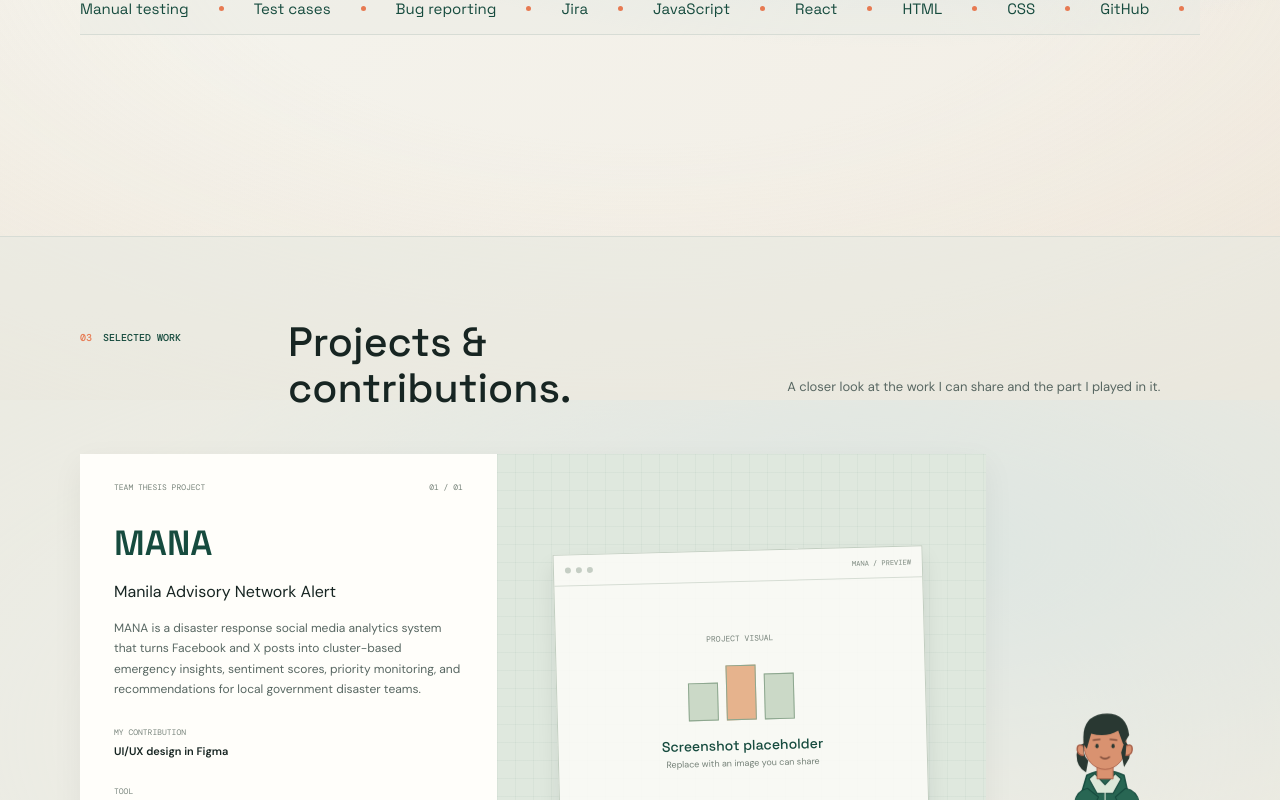
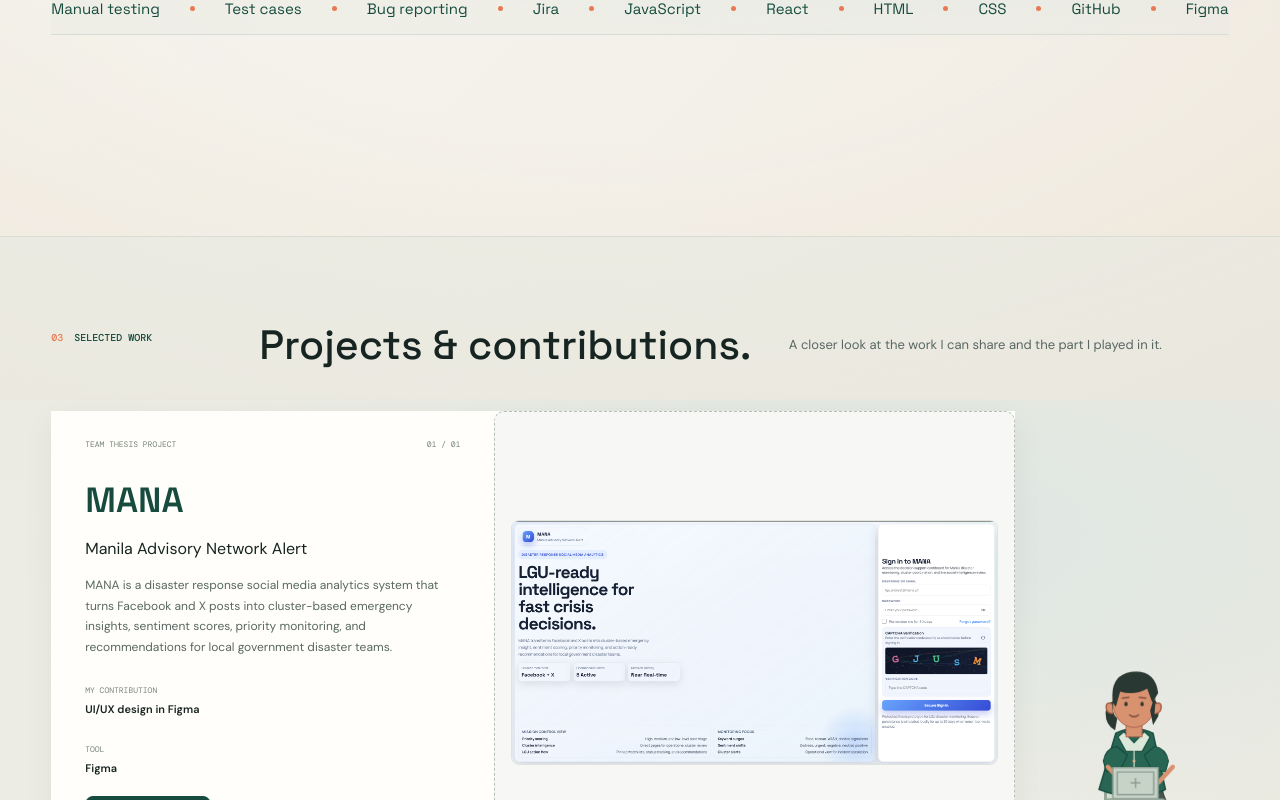
Before and after one commit to DanielBanaag/Portfolio, a React (Vite) app: page /#skills in a window 1280 px wide. Shown: the part 2000-2800 px from the top of the page. Built offline with nearby package versions, Linux system fonts and the light colour scheme.

Commit message:
Nov 20 Changes

```diff
--- a/src/App.css
+++ b/src/App.css
@@ -3,7 +3,7 @@
 }
 
 .page-width {
-  width: min(1120px, calc(100% - 64px));
+  width: min(92%, 1480px);
   margin-inline: auto;
 }
 
@@ -26,7 +26,7 @@
   position: relative;
   z-index: 5;
   display: flex;
-  width: min(1280px, calc(100% - 64px));
+  width: min(92%, 1600px);
   min-height: 82px;
   align-items: center;
   justify-content: space-between;
@@ -136,7 +136,7 @@ a:hover .arrow-mark {
   position: relative;
   display: grid;
   min-height: 620px;
-  grid-template-columns: minmax(0, 1fr) minmax(350px, 0.82fr);
+  grid-template-columns: minmax(0, 1fr) minmax(350px, 0.9fr);
   align-items: center;
   gap: 44px;
   padding-block: 74px 96px;
@@ -210,28 +210,38 @@ a:hover .arrow-mark {
   align-items: center;
   justify-content: center;
   padding: 0 17px;
+  border-radius: 8px;
   font-size: 12px;
   font-weight: 700;
 }
 
 .button--dark {
+  border: 1px solid var(--green);
   color: var(--white);
   background: var(--green);
 }
 
 .button--dark:hover {
+  border-color: #0e392f;
   background: #0e392f;
+  box-shadow: 0 4px 12px rgba(22, 75, 62, 0.16);
 }
 
 .button--outline {
   gap: 8px;
   border: 1px solid #aeb8af;
+  color: var(--green);
   background: rgba(255, 254, 250, 0.5);
 }
 
 .button--outline:hover {
   border-color: var(--green);
   background: var(--white);
+}
+
+.button:focus-visible {
+  outline: 3px solid var(--orange);
+  outline-offset: 3px;
 }
 
 .button__note {
@@ -570,16 +580,17 @@ html {
 
 .hero__artwork {
   display: grid;
-  grid-template-columns: minmax(0, 1fr) 150px;
+  grid-template-columns: minmax(0, 1fr) 170px;
   align-items: center;
   gap: 8px;
   width: 100%;
-  max-width: 520px;
+  max-width: 640px;
   justify-self: end;
 }
 
 .hero__artwork .qa-visual {
   min-width: 0;
+  max-width: 520px;
   justify-self: stretch;
 }
 
@@ -970,9 +981,17 @@ html {
 .skill-list li {
   padding: 7px 10px;
   border: 1px solid #cdd4cb;
+  border-radius: 6px;
   color: #41524b;
-  background: rgba(255, 254, 250, 0.62);
+  background: var(--white);
   font-size: 10px;
+  transition: border-color 160ms ease, background-color 160ms ease, transform 160ms ease;
+}
+
+.skill-list li:hover {
+  border-color: #aeb8af;
+  background: #fff;
+  transform: translateY(-1px);
 }
 
 .skills-marquee {
@@ -1105,109 +1124,24 @@ html {
   margin-top: 21px;
 }
 
-.placeholder-link {
-  padding: 7px 9px;
-  border: 1px dashed #b6c1b6;
-  color: #63726a;
-  font-family: var(--mono);
-  font-size: 8px;
-}
-
 .project-card__visual {
   display: grid;
   min-height: 340px;
   place-items: center;
-  padding: 32px;
-  background-color: #dfe8de;
-  background-image: linear-gradient(rgba(22, 75, 62, 0.035) 1px, transparent 1px), linear-gradient(90deg, rgba(22, 75, 62, 0.035) 1px, transparent 1px);
-  background-size: 18px 18px;
-}
-
-.project-window {
-  width: min(100%, 370px);
-  min-height: 270px;
-  border: 1px solid #c2cec1;
-  background: rgba(255, 254, 250, 0.8);
-  box-shadow: 0 12px 22px rgba(23, 37, 34, 0.09);
-  transform: rotate(-1.5deg);
-}
-
-.project-window__bar {
-  display: flex;
-  height: 31px;
-  align-items: center;
-  gap: 5px;
-  padding-inline: 11px;
-  border-bottom: 1px solid #d6ddd4;
-}
-
-.project-window__bar > span {
-  width: 6px;
-  aspect-ratio: 1;
-  border-radius: 50%;
-  background: #c5cec4;
-}
-
-.project-window__bar small {
-  margin-left: auto;
-  color: #77847a;
-  font-family: var(--mono);
-  font-size: 7px;
-}
-
-.project-window__body {
-  display: grid;
-  min-height: 238px;
-  align-content: center;
-  justify-items: center;
-  padding: 18px;
-}
-
-.project-window__caption {
-  color: #748078;
-  font-family: var(--mono);
-  font-size: 8px;
-}
-
-.project-window__art {
-  display: flex;
-  height: 65px;
-  align-items: end;
-  gap: 8px;
-  margin-top: 12px;
-}
-
-.project-window__art span {
+  padding: 16px;
+  border: 1px dashed #b6c1b6;
+  border-radius: 10px;
+  background: #f7f8f5;
+}
+
+.project-card__image {
   display: block;
-  width: 30px;
-  border: 1px solid #8da78f;
-  background: #cbd9c7;
-}
-
-.project-window__art span:nth-child(1) {
-  height: 38px;
-}
-
-.project-window__art span:nth-child(2) {
-  height: 55px;
-  background: #e6b38d;
-}
-
-.project-window__art span:nth-child(3) {
-  height: 46px;
-}
-
-.project-window__body p {
-  margin: 16px 0 3px;
-  color: var(--green);
-  font-family: var(--display);
-  font-size: 14px;
-  font-weight: 500;
-}
-
-.project-window__body > small {
-  color: #758178;
-  font-size: 9px;
+  width: 100%;
+  max-height: 420px;
+  border: 1px solid #dfe4dd;
+  border-radius: 8px;
+  object-fit: contain;
+  object-position: center;
 }
 
 .projects__note {
@@ -1706,9 +1640,17 @@ html {
   .skills-marquee__group li {
     padding: 6px 9px;
     border: 1px solid #cdd4cb;
-    background: rgba(255, 254, 250, 0.62);
+    border-radius: 6px;
+    background: var(--white);
     font-family: 'DM Sans', 'Segoe UI', sans-serif;
     font-size: 10px;
+    transition: border-color 160ms ease, background-color 160ms ease, transform 160ms ease;
+  }
+
+  .skills-marquee__group li:hover {
+    border-color: #aeb8af;
+    background: #fff;
+    transform: translateY(-1px);
   }
 
   .skills-marquee__group li::after {
@@ -1748,15 +1690,7 @@ html {
 
   .project-card__visual {
     min-height: 290px;
-    padding: 24px;
-  }
-
-  .project-window {
-    min-height: 245px;
-  }
-
-  .project-window__body {
-    min-height: 213px;
+    padding: 12px;
   }
 
   .projects__note {
--- a/src/pages/ProjectsPage.jsx
+++ b/src/pages/ProjectsPage.jsx
@@ -30,19 +30,14 @@ export default function ProjectsPage() {
               </div>
               <div className="project-card__links">
                 <a className="button button--dark" href="https://mana-by-cosmos.onrender.com/" target="_blank" rel="noreferrer">View MANA <ArrowMark /></a>
-                <span className="placeholder-link">Screenshot to add</span>
               </div>
             </div>
-            <div className="project-card__visual" aria-label="Placeholder for a MANA project screenshot">
-              <div className="project-window">
-                <div className="project-window__bar"><span></span><span></span><span></span><small>MANA / PREVIEW</small></div>
-                <div className="project-window__body">
-                  <span className="project-window__caption">PROJECT VISUAL</span>
-                  <div className="project-window__art" aria-hidden="true"><span></span><span></span><span></span></div>
-                  <p>Screenshot placeholder</p>
-                  <small>Replace with an image you can share</small>
-                </div>
-              </div>
+            <div className="project-card__visual">
+              <img
+                className="project-card__image"
+                src="/MANA.png"
+                alt="MANA sign-in page for a disaster response social media analytics platform, showing email and password fields, CAPTCHA verification, and a Secure Sign In button."
+              />
             </div>
           </article>
           <CharacterIllustration pose="laptop" />
```
